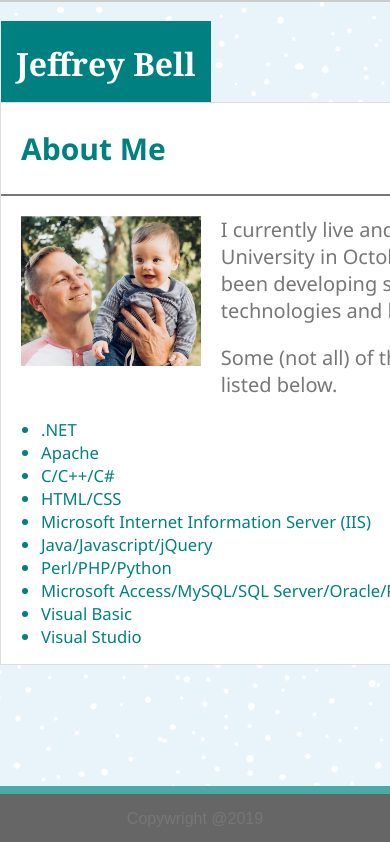
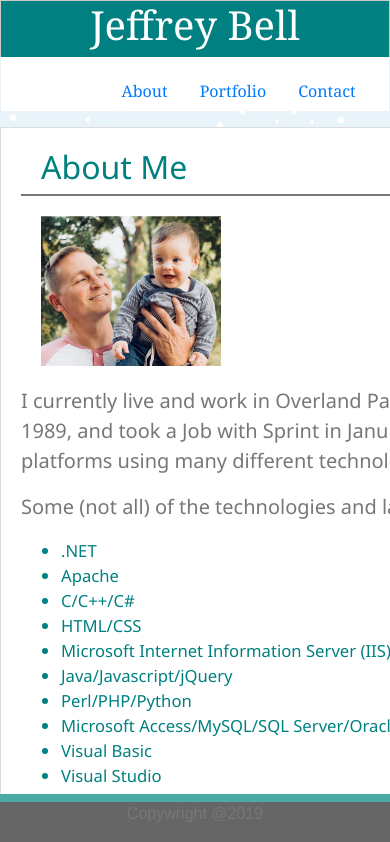
Before and after one commit to CodeMaster-jab/Portfolio, a plain HTML site: page index.html in a window 390 px wide. Shown: the top 842 px of the page. Drawn offline with nearby package versions, Linux system fonts and the light colour scheme.

Commit message:
Changes for HW#2 Using Bootstrap

```diff
--- a/assets/css/style.css
+++ b/assets/css/style.css
@@ -11,12 +11,10 @@
       color: #777777;
   }
   .content {
-    position: absolute;
-    top: 100px;
-    left: 0;
-    right:0;
+    margin-top: 50px;
     margin-left: auto;
     margin-right: auto;
+    padding: 20px;
     width: 960px;
     color: teal;
     font-family: 'Segoe UI', Tahoma, Geneva, Verdana, sans-serif;
@@ -24,6 +22,7 @@
     background-color: #ffffff;
     border: 1px solid #dddddd;
   }
+
   #myPicture {
       float: left;
       height: 150px;
@@ -37,6 +36,7 @@
   }
   .name {
       position: absolute;
+      left: 0;
       color: white;
       background-color: teal;
       padding-left: 15px;
@@ -52,6 +52,13 @@
     background-color: #ffffff;
     width: 100%;
     border: 1px solid #cccccc;
+  }
+  .header-container {
+    height: 55px;
+    background-color: white;
+  }
+  .nav-row {
+    background-color: white;
   }
   #headerContent {
     position: absolute;
@@ -125,3 +132,18 @@
   .floatRight {
       float: right;
   }
+  @media screen and (max-width: 768px){
+    .nav {
+      margin-top: 70px;
+      margin-left: 25%;
+    }
+    .name {
+      flex: unset;
+      width: 100%;
+      text-align: center;
+    }
+    .content {
+      margin-top: 70px;
+    }
+
+  }
--- a/index.html
+++ b/index.html
@@ -3,32 +3,58 @@
 
 <head>
   <meta charset="UTF-8">
+  <meta name="viewport" content="width=device-width, initial-scale=1">
   <title>Portfolio</title>
-
+  <link rel="stylesheet" href="https://stackpath.bootstrapcdn.com/bootstrap/4.4.1/css/bootstrap.min.css"
+        integrity="sha384-Vkoo8x4CGsO3+Hhxv8T/Q5PaXtkKtu6ug5TOeNV6gBiFeWPGFN9MuhOf23Q9Ifjh" crossorigin="anonymous">
+  <link rel="stylesheet" href="https://stackpath.bootstrapcdn.com/font-awesome/4.7.0/css/font-awesome.min.css">
   <link rel="stylesheet" type="text/css" href="./assets/css/style.css">
 </head>
 
 <body class="bg">
     <header>
-        <div id="headerContent">
+        <div class="container header-container">
+            <div class="row nav-row">
+                <div class="col-md-6">
                     <span class="name"><h1>Jeffrey Bell</h1></span>
-            <nav>
-                <a href="./index.html">About</a>
-                <a href="./portfolio.html">Portfolio</a>
-                <a href="./contact.html">Contact</a>
-            </nav>
+                </div>
+                <div class="col-md-6">
+                    <ul class="nav">
+                        <li class="nav-item">
+                            <a class="nav-link active" href="./index.html">About</a>
+                        </li>
+                        <li class="nav-item">
+                            <a class="nav-link" href="./portfolio.html">Portfolio</a>
+                        </li>
+                        <li class="nav-item">
+                            <a class="nav-link" href="./contact.html">Contact</a>
+                        </li>
+                    </ul>
+                </div>
+            </div>
         </div>
     </header>
 
     <main>
-        <div class="content">
+        <div class="container content">
+            <div class="row">
+                <div class="col-md-12">
                     <div id="contentHeader">
                         <h2>About Me</h2>
                     </div>
-
+                </div>
+            </div>
+            <div class="row">
+                <div class="col-md-4">
                     <img id="myPicture" src="./assets/images/MeBenji.jpg"/>
+                </div>
+                <div class="col-md-8">
                     <p>I currently live and work in Overland Park Kansas.  I graduated from DeVry University in October 1989, and took a Job with Sprint in Janurary 1990.  I have been developing software for various platforms using many different technologies and languages for thirty years (in Janurary 2020).</p>
                     <p>Some (not all) of the  technologies and languages I have experience with are listed below.</p>
+                </div>
+            </div>
+           <div class="row">
+               <div class="col-md-6">
                     <ul id="skills">
                         <li>.NET</li>
                         <li>Apache</li>
@@ -42,11 +68,24 @@
                         <li>Visual Studio</li>
                     </ul>
                </div>
+               <div class="col-md-6">
+
+                </div>
+           </div>
+        </div>
     </div>
     </main>
     <footer>
         <p id="copywright">Copywright @2019</p>
     </footer>
+
+    <script src="https://code.jquery.com/jquery-3.4.1.slim.min.js"
+            integrity="sha384-J6qa4849blE2+poT4WnyKhv5vZF5SrPo0iEjwBvKU7imGFAV0wwj1yYfoRSJoZ+n" crossorigin="anonymous"></script>
+    <script src="https://cdn.jsdelivr.net/npm/popper.js@1.16.0/dist/umd/popper.min.js"
+            integrity="sha384-Q6E9RHvbIyZFJoft+2mJbHaEWldlvI9IOYy5n3zV9zzTtmI3UksdQRVvoxMfooAo" crossorigin="anonymous"></script>
+    <script src="https://stackpath.bootstrapcdn.com/bootstrap/4.4.1/js/bootstrap.min.js"
+            integrity="sha384-wfSDF2E50Y2D1uUdj0O3uMBJnjuUD4Ih7YwaYd1iqfktj0Uod8GCExl3Og8ifwB6" crossorigin="anonymous"></script>
+
 </body>
 
 </html>
```
Also changed, not shown: contact.html (+10 -1 lines), portfolio.html (+10 -1 lines), 1 other file. Lines whose indentation alone changed are shown as unchanged.
